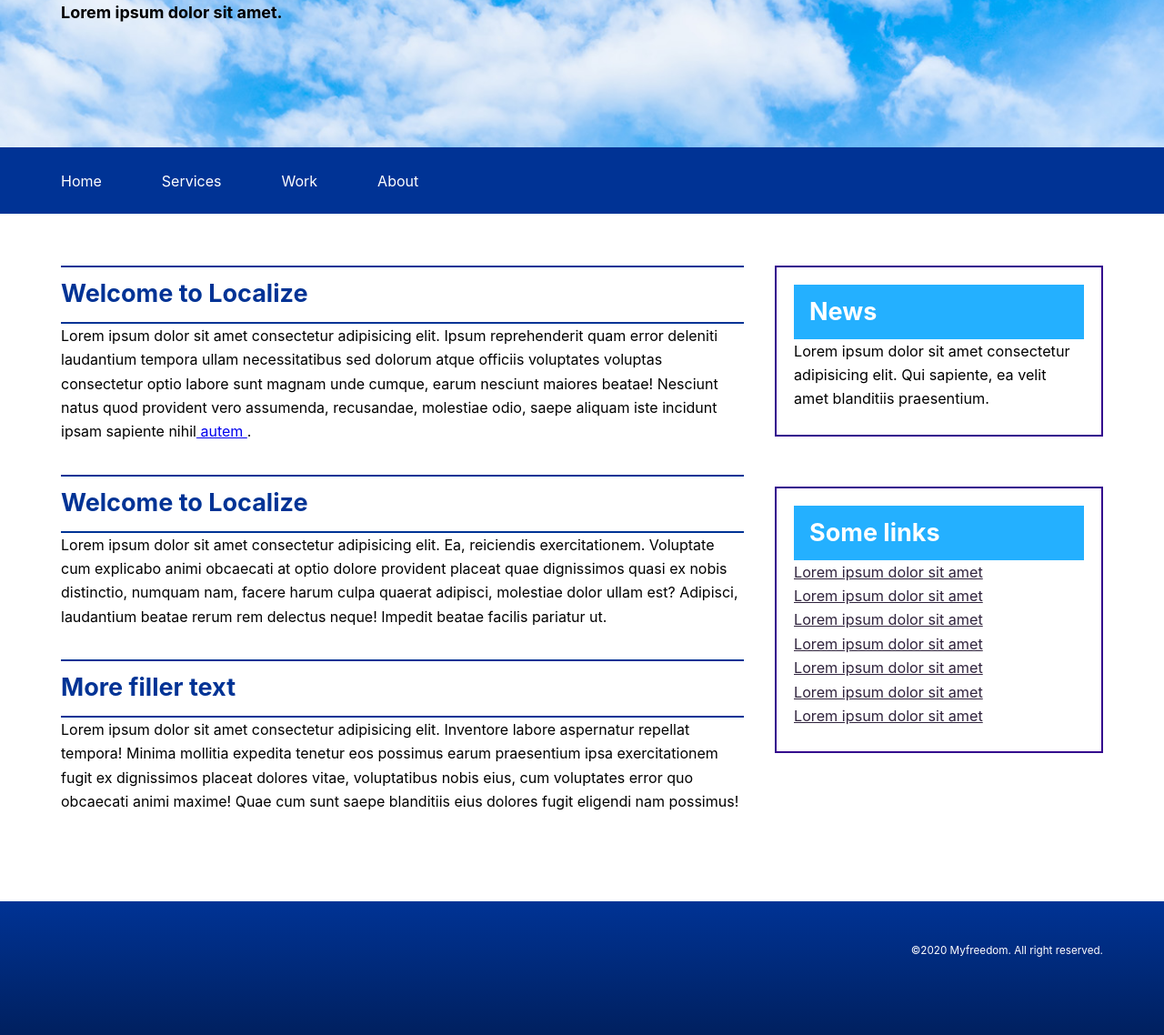
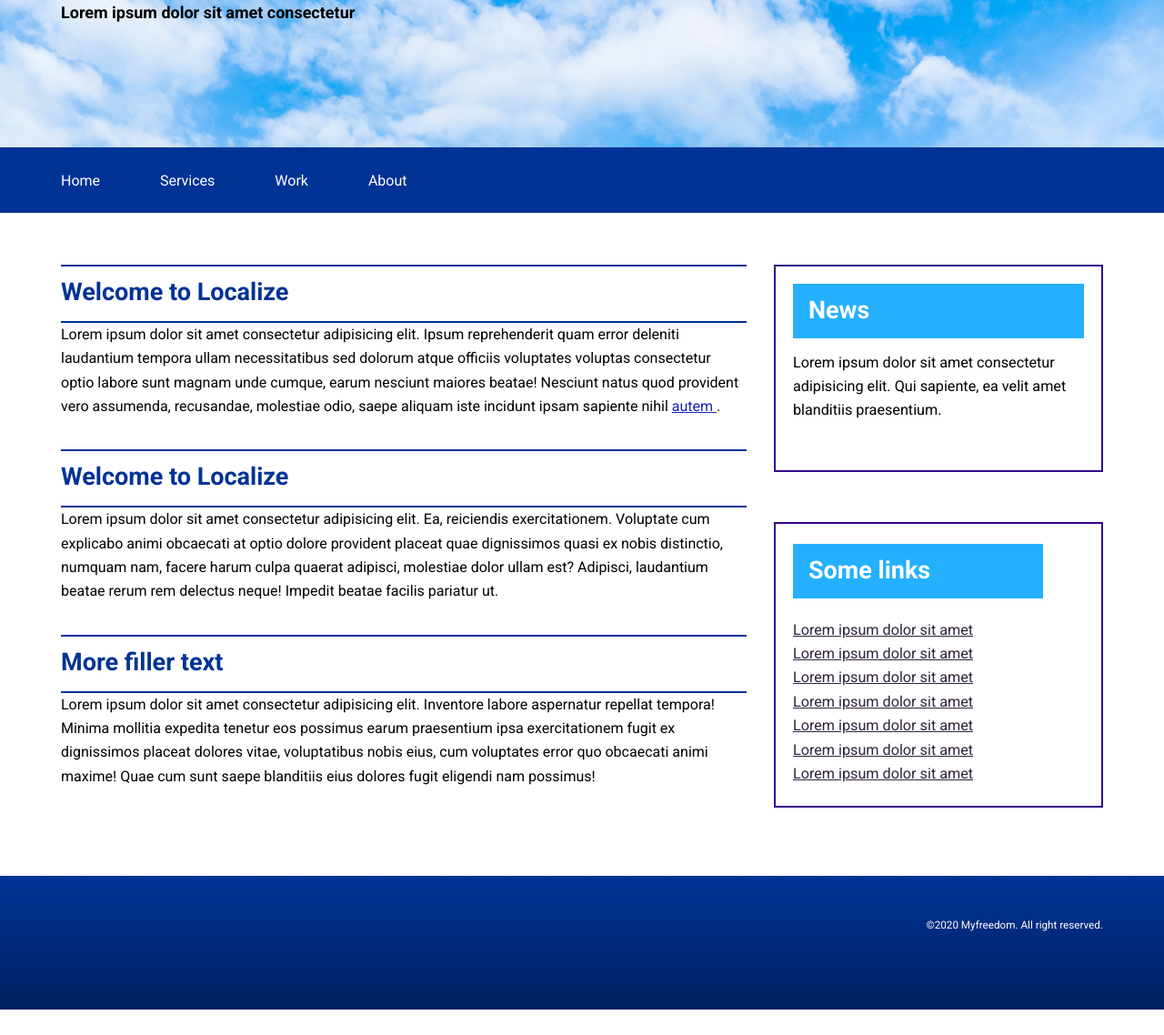
Before and after one commit to vodchtc/3-display, a plain HTML site: page Task3.3VodchitsDarya/index.html in a window 1280 px wide. Shown: the part 207-1345 px from the top of the page at 91% size. After the commit the page ends 1317 px from the top, so only its background shows below. Drawn offline with Linux system fonts and the light colour scheme.

Commit message:
Add files via upload

```diff
--- a/Task3.3VodchitsDarya/css/style.css
+++ b/Task3.3VodchitsDarya/css/style.css
@@ -2,6 +2,10 @@
     padding: 0;
     margin: 0;
     box-sizing: border-box;
+}
+
+body {
+    font-family: 'Roboto', sans-serif;
 }
 
 header {
@@ -17,15 +21,13 @@ header {
 }
 
 h1 {
-    font-family: 'Roboto', sans-serif;
-    font-weight: normal;
+    font-weight: 500;
     font-size: 54px;
     color: #022b79;
     margin-bottom: 27px;
 }
 
 header p {
-    font-family: -apple-system, BlinkMacSystemFont, 'Segoe UI', Roboto, Oxygen, Ubuntu, Cantarell, 'Open Sans', 'Helvetica Neue', sans-serif;
     font-weight: bold;
     font-size: 18px;
 }
@@ -40,7 +42,6 @@ nav a {
     margin-right: 62px;
     color: #fff;
     text-decoration: none;
-    font-family: -apple-system, BlinkMacSystemFont, 'Segoe UI', Roboto, Oxygen, Ubuntu, Cantarell, 'Open Sans', 'Helvetica Neue', sans-serif;
 }
 
 main {
@@ -48,20 +49,9 @@ main {
     padding-bottom: 62px;
 }
 
-.right-column a {
-    color: #30233D;
-}
-
-.left-column {
-    display: inline-block;
-    width: 751px;
-    vertical-align: top;
-    margin-right: 30px;
-}
-
 .right-column {
     display: inline-block;
-    width: 361px;
+    width: 362px;
     vertical-align: top;
 }
 
@@ -73,12 +63,48 @@ main {
 
 .some-links {
     border: solid 2px #33008D;
-    padding: 19px 19px 26px 19px;
+    padding: 22px 64px 10.6px 19px;
+}
+
+.some-links a {
+    color: #30233D;
+}
+
+h3 {
+    padding: 14px 17px;
+    background-color: #24B0FF;
+    color: white;
+    font-weight: 700;
+    line-height: 31.64px;
+    font-size: 27px;
+}
+
+.right-column p {
+    font-weight: 400;
+    font-size: 16.2px;
+    line-height: 163.5%;
+    padding-top: 14px;
+    padding-bottom: 26px;
+}
+
+ul {
+    list-style: none;
+    font-weight: 400;
+    font-size: 16.2px;
+    line-height: 163.5%;
+    padding-top: 22px;
+    padding-bottom: 10.6px;
+}
+
+.left-column {
+    display: inline-block;
+    max-width: 754px;
+    vertical-align: top;
+    margin-right: 26px;
 }
 
 h2 {
     color: #003395;
-    font-family: -apple-system, BlinkMacSystemFont, 'Segoe UI', Roboto, Oxygen, Ubuntu, Cantarell, 'Open Sans', 'Helvetica Neue', sans-serif;
     font-style: bold;
     line-height: 31.64px;
     vertical-align: top;
@@ -89,36 +115,14 @@ h2 {
     border-bottom: 2px solid #003395;
 }
 
-h3 {
-    padding: 14px 17px;
-    background-color: #24B0FF;
-    color: white;
-    font-family: -apple-system, BlinkMacSystemFont, 'Segoe UI', Roboto, Oxygen, Ubuntu, Cantarell, 'Open Sans', 'Helvetica Neue', sans-serif;
-    font-style: bold;
-    line-height: 31.64px;
-    font-size: 27px;
+.left-column a {
+    color: #1923bb;
 }
 
 .left-column p {
-    font-family: -apple-system, BlinkMacSystemFont, 'Segoe UI', Roboto, Oxygen, Ubuntu, Cantarell, 'Open Sans', 'Helvetica Neue', sans-serif;
-    font-weight: normal;
+    font-weight: 400;
     line-height: 26.46px;
     margin-bottom: 34px;
-}
-
-.right-column p {
-    font-family: -apple-system, BlinkMacSystemFont, 'Segoe UI', Roboto, Oxygen, Ubuntu, Cantarell, 'Open Sans', 'Helvetica Neue', sans-serif;
-    font-weight: normal;
-    font-size: 16.2px;
-    line-height: 163.5%;
-}
-
-ul {
-    list-style: none;
-    font-family: -apple-system, BlinkMacSystemFont, 'Segoe UI', Roboto, Oxygen, Ubuntu, Cantarell, 'Open Sans', 'Helvetica Neue', sans-serif;
-    font-weight: normal;
-    font-size: 16.2px;
-    line-height: 163.5%;
 }
 
 footer {
@@ -129,9 +133,8 @@ footer {
 
 .copyright p {
     color: #fff;
-    font-family: -apple-system, BlinkMacSystemFont, 'Segoe UI', Roboto, Oxygen, Ubuntu, Cantarell, 'Open Sans', 'Helvetica Neue', sans-serif;
     font-size: 11.7px;
-    font-weight: normal;
+    font-weight: 400;
     line-height: 163.35%;
     text-align: right;
 }
--- a/Task3.3VodchitsDarya/index.html
+++ b/Task3.3VodchitsDarya/index.html
@@ -7,13 +7,14 @@
     <meta name="viewport" content="width=device-width, initial-scale=1.0">
     <title>Localize</title>
     <link rel="stylesheet" href="css/style.css">
+    <link href="https://fonts.googleapis.com/css2?family=Roboto:ital,wght@0,400;0,500;0,700;1,400&display=swap" rel="stylesheet">
 </head>
 
 <body>
     <header>
         <div class="container">
             <h1>Localize</h1>
-            <p>Lorem ipsum dolor sit amet.</p>
+            <p>Lorem ipsum dolor sit amet consectetur</p>
         </div>
     </header>
     <nav>
@@ -29,18 +30,15 @@
             <div class="left-column">
                 <h2>Welcome to Localize</h2>
                 <p>Lorem ipsum dolor sit amet consectetur adipisicing elit. Ipsum reprehenderit quam error deleniti laudantium tempora ullam necessitatibus sed dolorum atque officiis voluptates voluptas consectetur optio labore sunt magnam unde cumque, earum
-                    nesciunt maiores beatae! Nesciunt natus quod provident vero assumenda, recusandae, molestiae odio, saepe aliquam iste incidunt ipsam sapiente nihil<a href="#"> autem </a>.
+                    nesciunt maiores beatae! Nesciunt natus quod provident vero assumenda, recusandae, molestiae odio, saepe aliquam iste incidunt ipsam sapiente nihil <a href="#"> autem </a>.
                 </p>
-
                 <h2>Welcome to Localize</h2>
                 <p>Lorem ipsum dolor sit amet consectetur adipisicing elit. Ea, reiciendis exercitationem. Voluptate cum explicabo animi obcaecati at optio dolore provident placeat quae dignissimos quasi ex nobis distinctio, numquam nam, facere harum culpa
                     quaerat adipisci, molestiae dolor ullam est? Adipisci, laudantium beatae rerum rem delectus neque! Impedit beatae facilis pariatur ut.</p>
-
                 <h2>More filler text</h2>
                 <p>Lorem ipsum dolor sit amet consectetur adipisicing elit. Inventore labore aspernatur repellat tempora! Minima mollitia expedita tenetur eos possimus earum praesentium ipsa exercitationem fugit ex dignissimos placeat dolores vitae, voluptatibus
                     nobis eius, cum voluptates error quo obcaecati animi maxime! Quae cum sunt saepe blanditiis eius dolores fugit eligendi nam possimus!</p>
             </div>
-
             <div class="right-column">
                 <div class="news">
                     <h3>News</h3>
```
